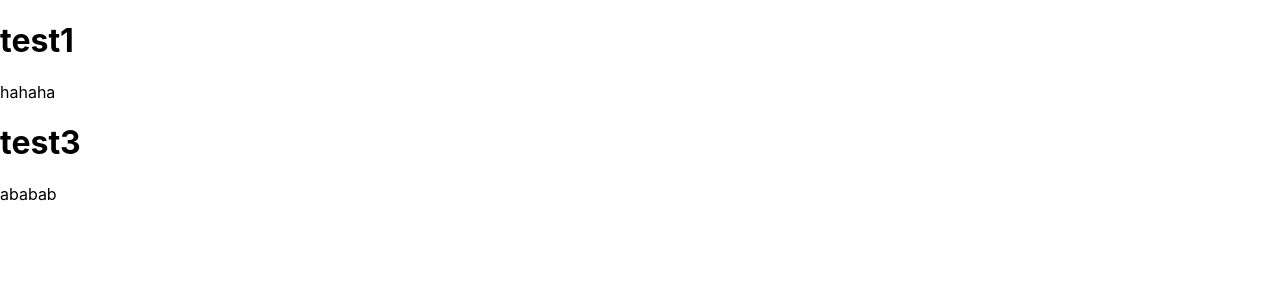
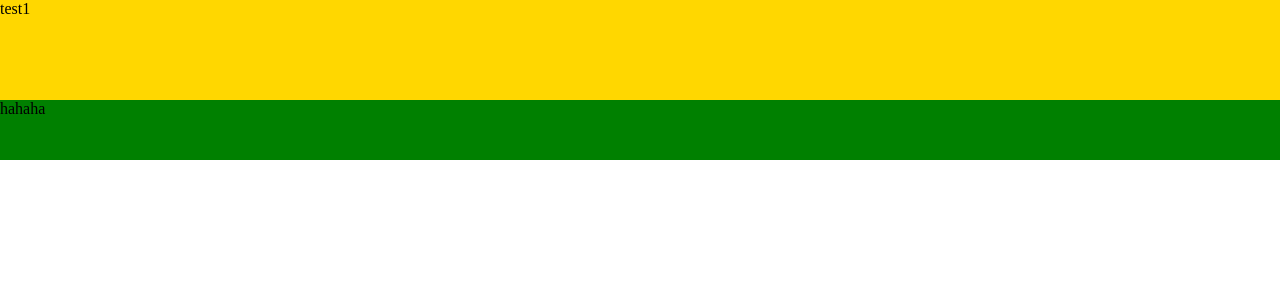
Before and after one commit to ssssksss/ReactBlog, a React (Create React App) app: page / in a window 1280 px wide. Shown: the top 300 px of the page. Built offline with nearby package versions, Linux system fonts and the light colour scheme.

Commit message:
2021년 5월 1일 React 공부중
Component와 Css 실행까지의 커밋

```diff
--- a/src/App.css
+++ b/src/App.css
@@ -1,7 +1,4 @@
-.App {
-  text-align: center;
+* {
+    box-sizing: border;
+    margin: 0;
 }
-
-nav { height: 160px; }
-nav > #nav1_container { height: 100px; background: red; }
-nav > #nav2_container { height: 160px; }
--- a/src/App.js
+++ b/src/App.js
@@ -1,14 +1,14 @@
-import logo from './logo.svg';
+// import logo from './logo.svg';
 import { Component } from 'react';
-import Test from "./components/test";
+//import 클래스컴포넌트 from "클래스컴포넌트의 경로"
+import Nav1 from "./components/Nav1";
 import './App.css';
 
 class App extends Component {
   render() {
     return (
       <header>
-        <Test title="test1" sub="hahaha" > </Test>
-        <Test title="test3" sub="ababab" > </Test>
+        <Nav1 title="test1" sub="hahaha" > </Nav1>
       </header>
     );
   }
--- /dev/null
+++ b/src/components/Nav1.css
@@ -0,0 +1,4 @@
+
+
+nav>div:nth-child(1) { background: gold; height: 100px;}
+nav>div:nth-child(2) { background: green; height: 60px;}
--- /dev/null
+++ b/src/components/Nav1.js
@@ -0,0 +1,16 @@
+import { Component } from 'react';
+import './Nav1.css';
+
+//클래스 컴포넌트
+class Nav1 extends Component {
+    render() {
+      return (
+        <nav>
+          <div> {this.props.title}</div>
+          <div> {this.props.sub}</div>
+        </nav>
+      );
+    }
+  }
+
+export default Nav1;
--- a/src/components/test.js
+++ /dev/null
@@ -1,14 +0,0 @@
-import { Component } from 'react';
-
-class Test extends Component {
-    render() {
-      return (
-        <header>
-          <h1> { this.props.title} </h1>
-          {this.props.sub}
-        </header>
-      );
-    }
-  }
-
-export default Test;
--- a/src/index.css
+++ b/src/index.css
@@ -1,4 +1,4 @@
-body {
+/* body {
   margin: 0;
   font-family: -apple-system, BlinkMacSystemFont, 'Segoe UI', 'Roboto', 'Oxygen',
     'Ubuntu', 'Cantarell', 'Fira Sans', 'Droid Sans', 'Helvetica Neue',
@@ -10,4 +10,4 @@ body {
 code {
   font-family: source-code-pro, Menlo, Monaco, Consolas, 'Courier New',
     monospace;
-}
+} */
--- a/src/index.js
+++ b/src/index.js
@@ -5,9 +5,7 @@ import App from './App'; //App.js를 실행시킴
 import reportWebVitals from './reportWebVitals';
 
 ReactDOM.render(
-  <React.StrictMode>
-    <App />
-  </React.StrictMode>,
+<App /> ,
   document.getElementById('root')
 );
 
```
